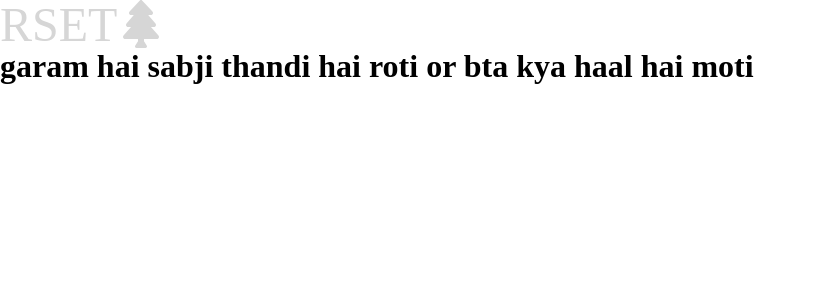
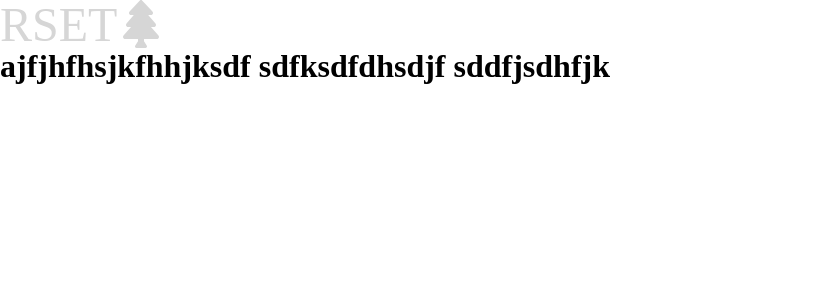
Before and after one commit to Ankit626517/College-web-app, a React (Create React App) app: page /Iqac in a window 1280 px wide. Shown: the top 300 px of the page, without its empty margins (0-815 px from the left). Built offline with nearby package versions, Linux system fonts and the light colour scheme.

Commit message:
kuchh change huva

```diff
--- a/src/Component/Iqac.jsx
+++ b/src/Component/Iqac.jsx
@@ -3,8 +3,9 @@ import React from 'react'
 function Iqac() {
   return (
     <div>
-    <h1>garam hai sabji thandi hai roti
-      or bta kya haal hai moti
+    <h1>ajfjhfhsjkfhhjksdf
+      sdfksdfdhsdjf
+      sddfjsdhfjk
 
     </h1>
     </div>
```
